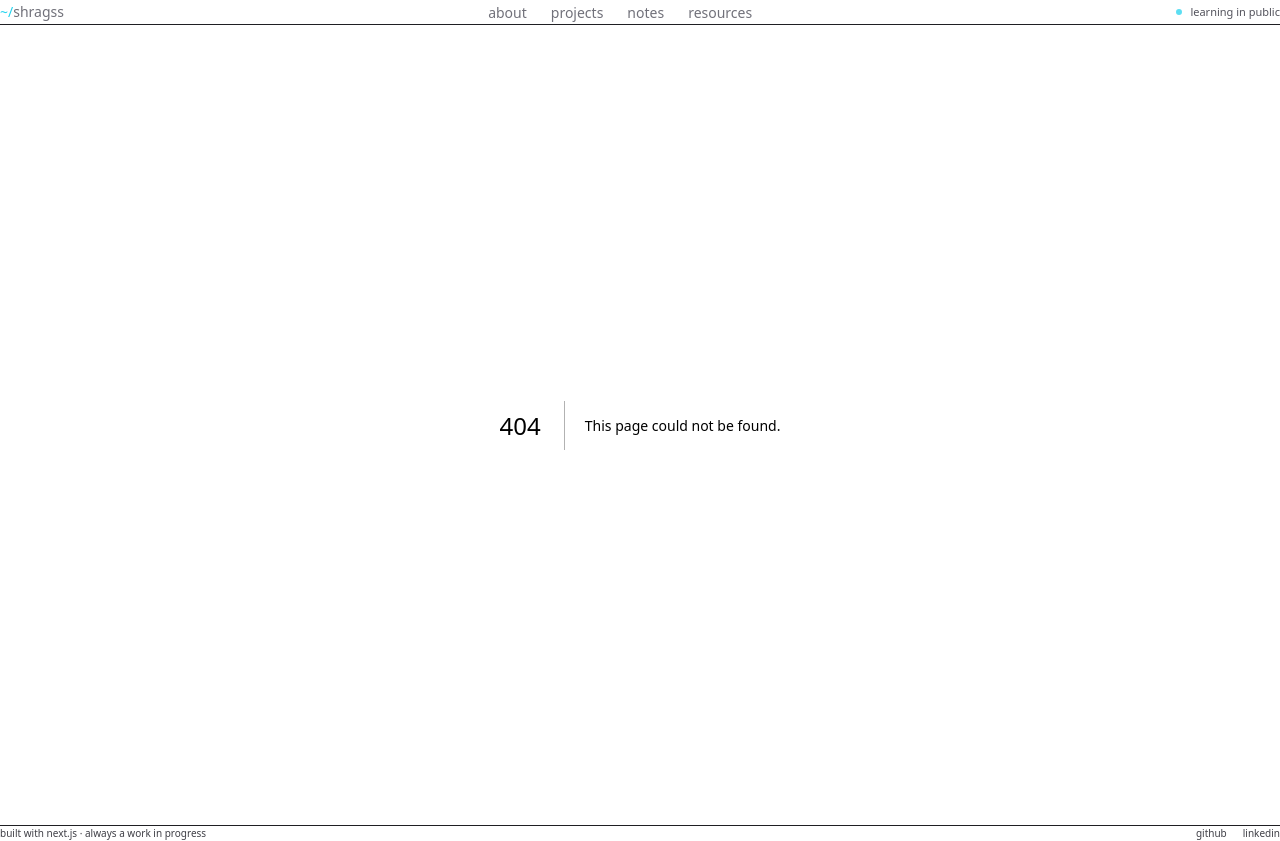
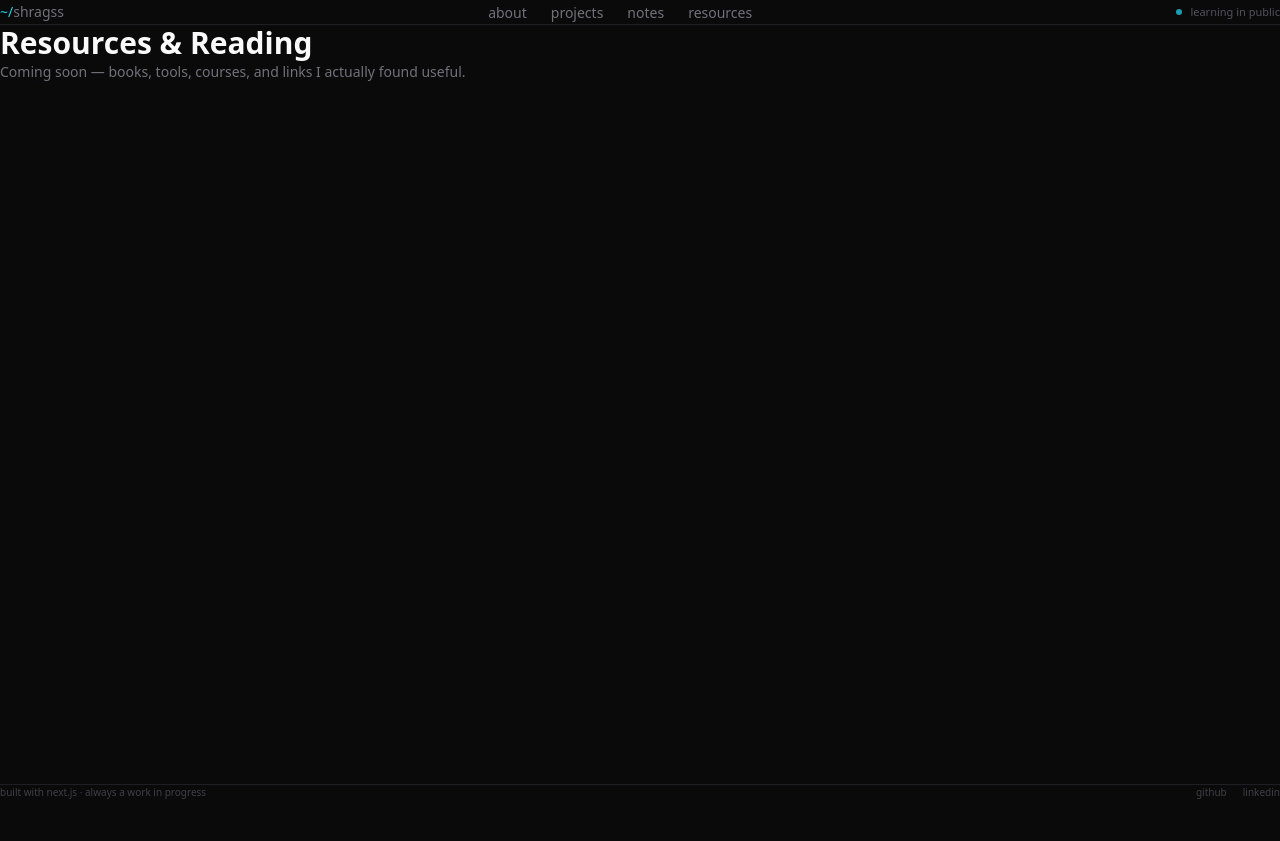
Before and after one commit to Sragvi08/my-portfolio, a Next.js app: page /resources in a window 1280 px wide. Before the commit this address had no page. After the commit the page ends 800 px from the top, so only its background shows below. Built offline with nearby package versions, Linux system fonts and the light colour scheme.

Commit message:
fix fonts, metadata, resources page, layout width

```diff
--- a/src/app/globals.css
+++ b/src/app/globals.css
@@ -10,7 +10,6 @@
   --font-sans: var(--font-syne), sans-serif;
   --font-mono: var(--font-mono-var), monospace;
 }
-
 * {
   box-sizing: border-box;
   margin: 0;
--- a/src/app/layout.tsx
+++ b/src/app/layout.tsx
@@ -17,7 +17,7 @@ const jetbrainsMono = JetBrains_Mono({
 });
 
 export const metadata: Metadata = {
-  title: "your name · cybersecurity",
+  title: "Sragvi · cybersecurity",
   description: "A public learning journal and portfolio.",
 };
 
@@ -28,11 +28,11 @@ export default function RootLayout({
 }) {
   return (
     <html lang="en">
-      <body className={`${syne.variable} ${jetbrainsMono.variable}`}>
+      <body
+        className={`${syne.variable} ${jetbrainsMono.variable} flex flex-col min-h-screen`}
+      >
         <Nav />
-        <div className="flex-1">
-          {children}
-        </div>
+        <div className="flex-1 max-w-5xl mx-auto w-full">{children}</div>
         <Footer />
       </body>
     </html>
--- /dev/null
+++ b/src/app/resources/page.tsx
@@ -0,0 +1,13 @@
+export default function ResourcesPage() {
+  return (
+    <main className="px-7 py-12 max-w-3xl mx-auto">
+      <div className="font-mono text-[11px] text-accent tracking-widest mb-3"></div>
+      <h1 className="font-sans text-3xl font-bold text-[#fafafa] mb-3">
+        Resources & Reading
+      </h1>
+      <p className="font-sans text-sm text-muted leading-relaxed">
+        Coming soon — books, tools, courses, and links I actually found useful.
+      </p>
+    </main>
+  );
+}
--- a/src/components/Footer.tsx
+++ b/src/components/Footer.tsx
@@ -1,14 +1,13 @@
 export default function Footer() {
   return (
     <footer className="flex items-center justify-between px-7 py-4 mt-16 border-t border-[#1f1f23]">
-
       <span className="font-mono text-[10px] text-[#3f3f46]">
         built with next.js · always a work in progress
       </span>
 
       <div className="flex gap-4">
         <a
-          href="https://github.com/yourusername"
+          href="https://github.com/Sragvi08"
           target="_blank"
           rel="noopener noreferrer"
           className="font-mono text-[10px] text-[#3f3f46] hover:text-muted transition-colors"
@@ -16,7 +15,7 @@ export default function Footer() {
           github
         </a>
         <a
-          href="https://linkedin.com/in/yourusername"
+          href="https://www.linkedin.com/in/sragvi-shetty-143143229/"
           target="_blank"
           rel="noopener noreferrer"
           className="font-mono text-[10px] text-[#3f3f46] hover:text-muted transition-colors"
@@ -24,7 +23,6 @@ export default function Footer() {
           linkedin
         </a>
       </div>
-
     </footer>
   );
 }
```
